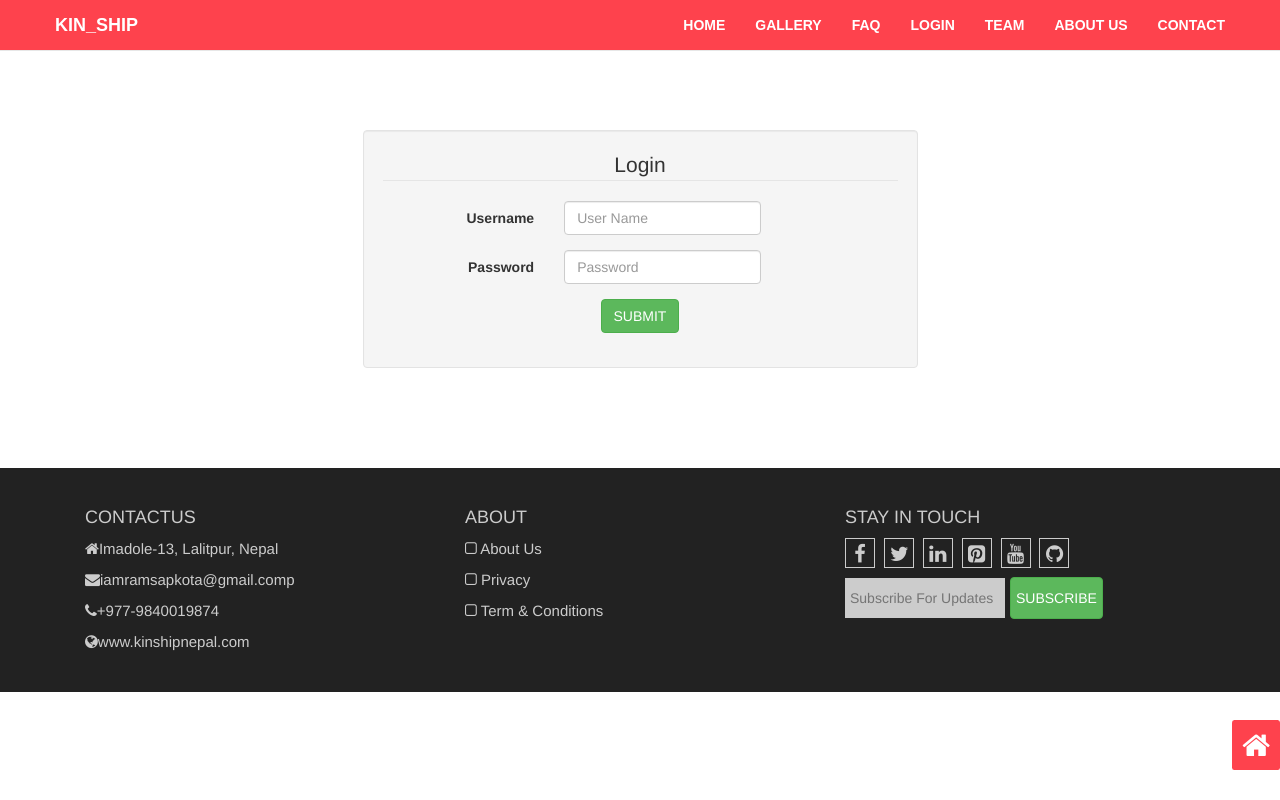
After one commit to codemasterram/bloodbank, a Django app: page /login in a window 1280 px wide. The commit adds this page. Run offline with Django 3.2, Linux system fonts and the light colour scheme; some libraries are stand-ins or nearby versions.

Commit message:
Basic template to start project

```diff
--- a/bloodbank/user/templates/base.html
+++ b/bloodbank/user/templates/base.html
@@ -44,9 +44,9 @@
     <div class="collapse navbar-collapse" id="bs-example-navbar-collapse-1">
       <ul class="nav navbar-nav navbar-right">
         <li><a href="{% url 'index' %}" >Home</a></li>
-        <li><a href="">Sign Up</a></li>
         <li><a href="#gallery">Gallery</a></li>
         <li><a href="{% url 'faq' %}">FAQ</a></li>
+        <li><a href="{% url 'login' %}">Login</a></li>
         <li><a href="#team">Team</a></li>
         <li><a href="#aboutus">About Us</a></li>
         <li><a href="#contact">Contact</a></li>
--- a/bloodbank/user/templates/index.html
+++ b/bloodbank/user/templates/index.html
@@ -12,7 +12,7 @@
           <h1 class="text-center">E-Blood Bank Nepal</h1><hr>
 
         <div class="text-center">
-          <a href=""><button class="btn btn-lg ">Login</button></a>
+          <a href="{% url 'login' %}"><button class="btn btn-lg ">Login</button></a>
         </div>
       </div>
       </div>
--- /dev/null
+++ b/bloodbank/user/templates/login.html
@@ -0,0 +1,55 @@
+{% extends 'base.html' %}
+{% load static %}
+{% block content %}
+<div class="login space" id="login">
+	<div class="container">
+		<div class="row">
+			<div class="col-md-3"></div>
+			<div class="col-md-6">
+				<form class="form-horizontal labform well" method="POST" action="">
+				{% csrf_token %}
+				<fieldset>
+
+				<!-- Form Name -->
+				<legend>Login</legend>
+
+				<!-- Text input-->
+				<div class="form-group">
+				  <label class="col-md-4 control-label" for="username">Username</label>
+				  <div class="col-md-5">
+				  <input id="username" name="username" type="text" placeholder="User Name" class="form-control input-md" required="">
+
+				  </div>
+				</div>
+
+				<!-- Text input-->
+				<div class="form-group">
+				  <label class="col-md-4 control-label" for="password">Password</label>
+				  <div class="col-md-5">
+				  <input id="password" name="password" type="text" placeholder="Password" class="form-control input-md" required="">
+
+				  </div>
+				</div>
+
+
+
+
+
+				<!-- Button -->
+				<div class="form-group">
+				  <label class="col-md-4 control-label" for="submit"></label>
+				  <div class="col-md-4">
+				    <button id="submit" name="submit" class="btn btn-success">Submit</button>
+				  </div>
+				</div>
+
+				</fieldset>
+				</form>
+
+			</div>
+
+
+		</div>
+	</div>
+</div>
+{% endblock %}
--- a/bloodbank/user/urls.py
+++ b/bloodbank/user/urls.py
@@ -6,4 +6,5 @@ urlpatterns = [
     url(r'^bloodstock$', views.bloodstock, name='bloodstock'),
     url(r'^bloodbank$', views.bloodbank, name='bloodbank'),
     url(r'^faq$', views.faq, name='faq'),
+    url(r'^login$', views.login, name='login'),
 ]
--- a/bloodbank/user/views.py
+++ b/bloodbank/user/views.py
@@ -17,3 +17,6 @@ def bloodbank(request):
 
 def faq(request):
 	return render(request, 'faq.html')
+
+def login(request):
+	return render(request, 'login.html')
```
Also changed, not shown: 3 other files.
